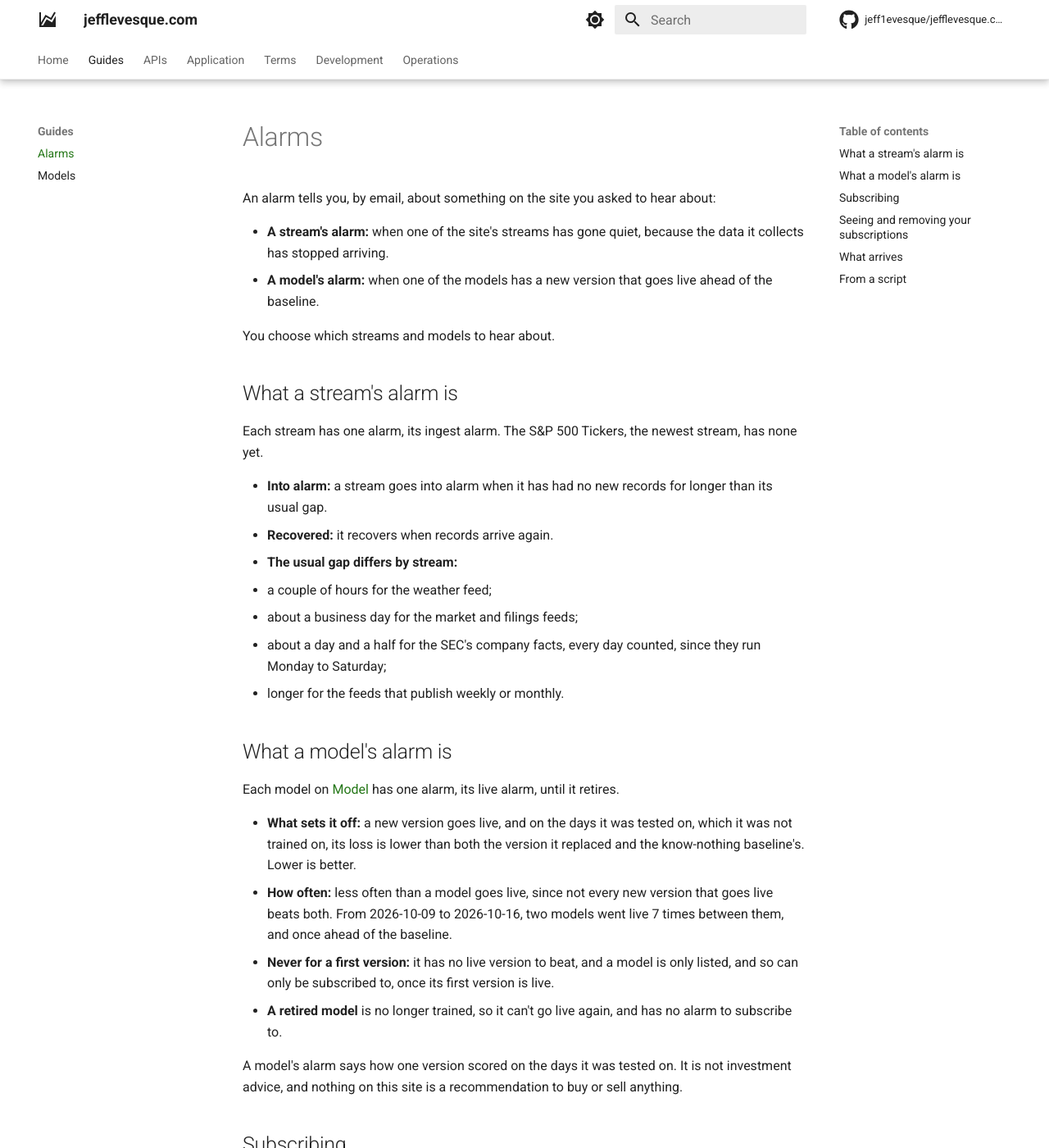
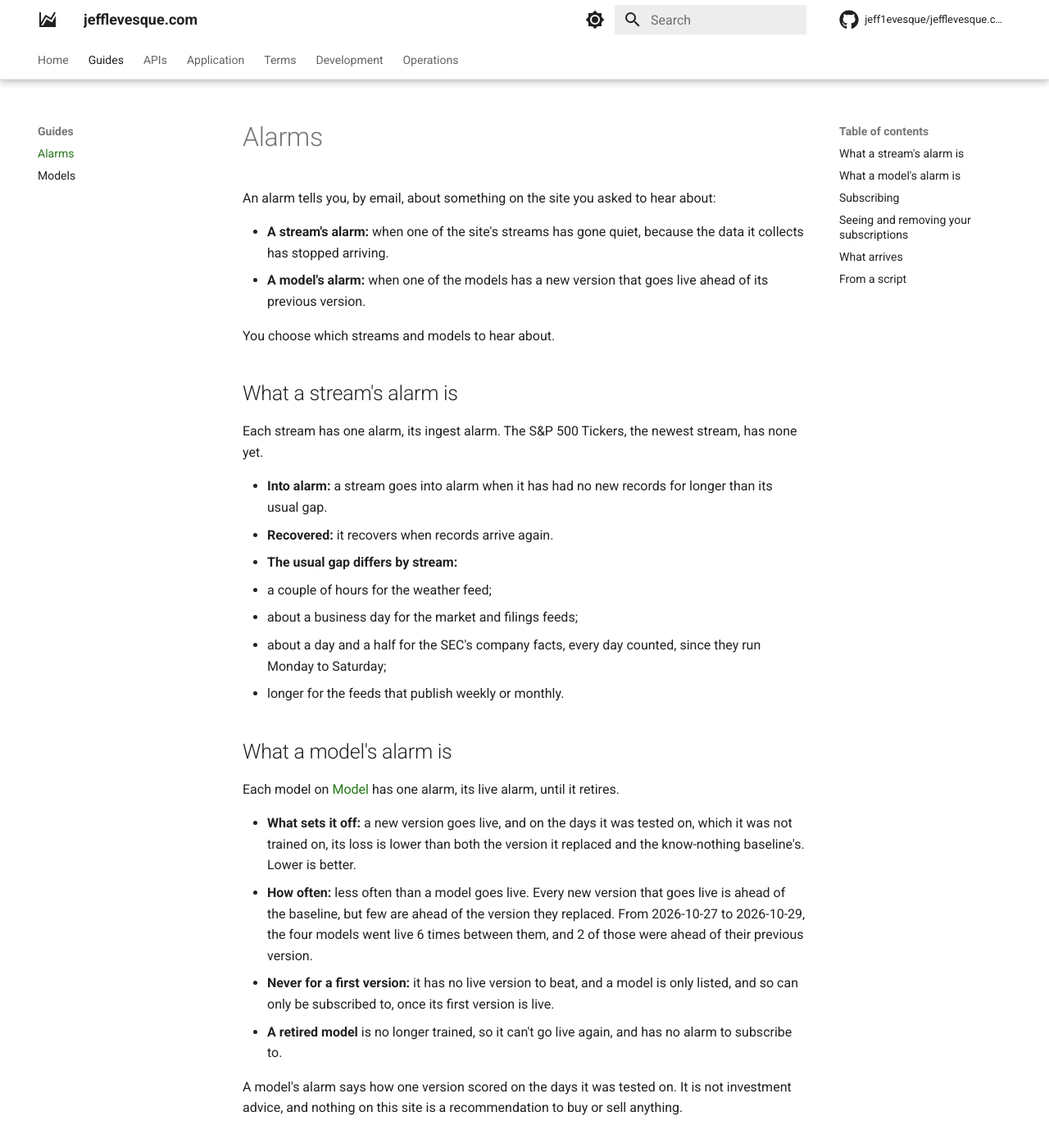
Before and after one commit to jeff1evesque/jefflevesque.com, an MkDocs documentation site: the page built from documentation/guide/alarms.md, in a window 1280 px wide and 1400 px high. Shown: the whole window at 82% size. Built offline with MkDocs 1.6.1 and Material for MkDocs 9.7.7, drawn with Linux system fonts in a browser that asks for light colours; comment, search, counter and statistics services are not loaded.

Commit message:
#326: alarms.md, ahead of its previous version, and how often from Oct 27

```diff
--- a/documentation/guide/alarms.md
+++ b/documentation/guide/alarms.md
@@ -5,7 +5,7 @@ An alarm tells you, by email, about something on the site you asked to hear abou
 - **A stream's alarm:** when one of the site's streams has gone quiet, because the data
   it collects has stopped arriving.
 - **A model's alarm:** when one of the models has a new version that goes live ahead of
-  the baseline.
+  its previous version.
 
 You choose which streams and models to hear about.
 
@@ -32,9 +32,10 @@ until it retires.
 - **What sets it off:** a new version goes live, and on the days it was tested on, which
   it was not trained on, its loss is lower than both the version it replaced and the
   know-nothing baseline's. Lower is better.
-- **How often:** less often than a model goes live, since not every new version that
-  goes live beats both. From 2026-10-09 to 2026-10-16, two models went live 7 times
-  between them, and once ahead of the baseline.
+- **How often:** less often than a model goes live. Every new version that goes live is
+  ahead of the baseline, but few are ahead of the version they replaced. From 2026-10-27
+  to 2026-10-29, the four models went live 6 times between them, and 2 of those were
+  ahead of their previous version.
 - **Never for a first version:** it has no live version to beat, and a model is only
   listed, and so can only be subscribed to, once its first version is live.
 - **A retired model** is no longer trained, so it can't go live again, and has no alarm
```
